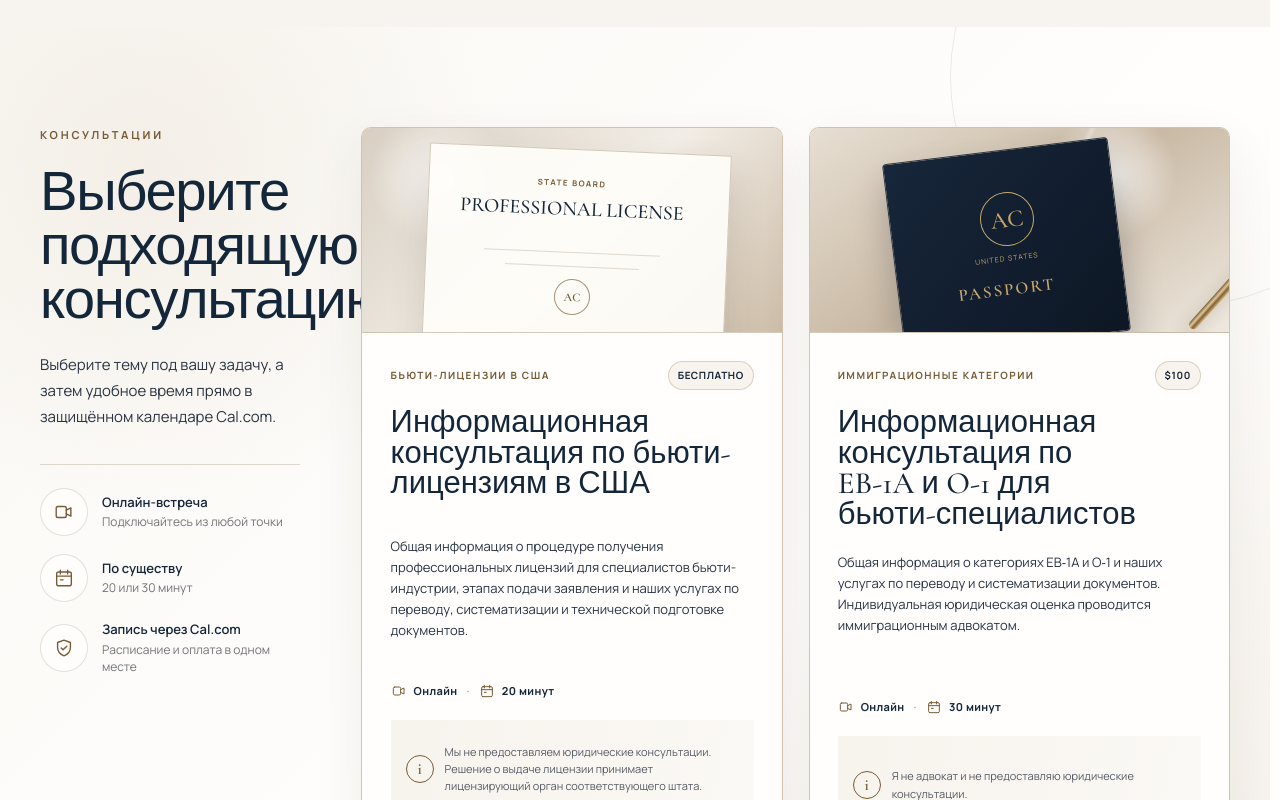
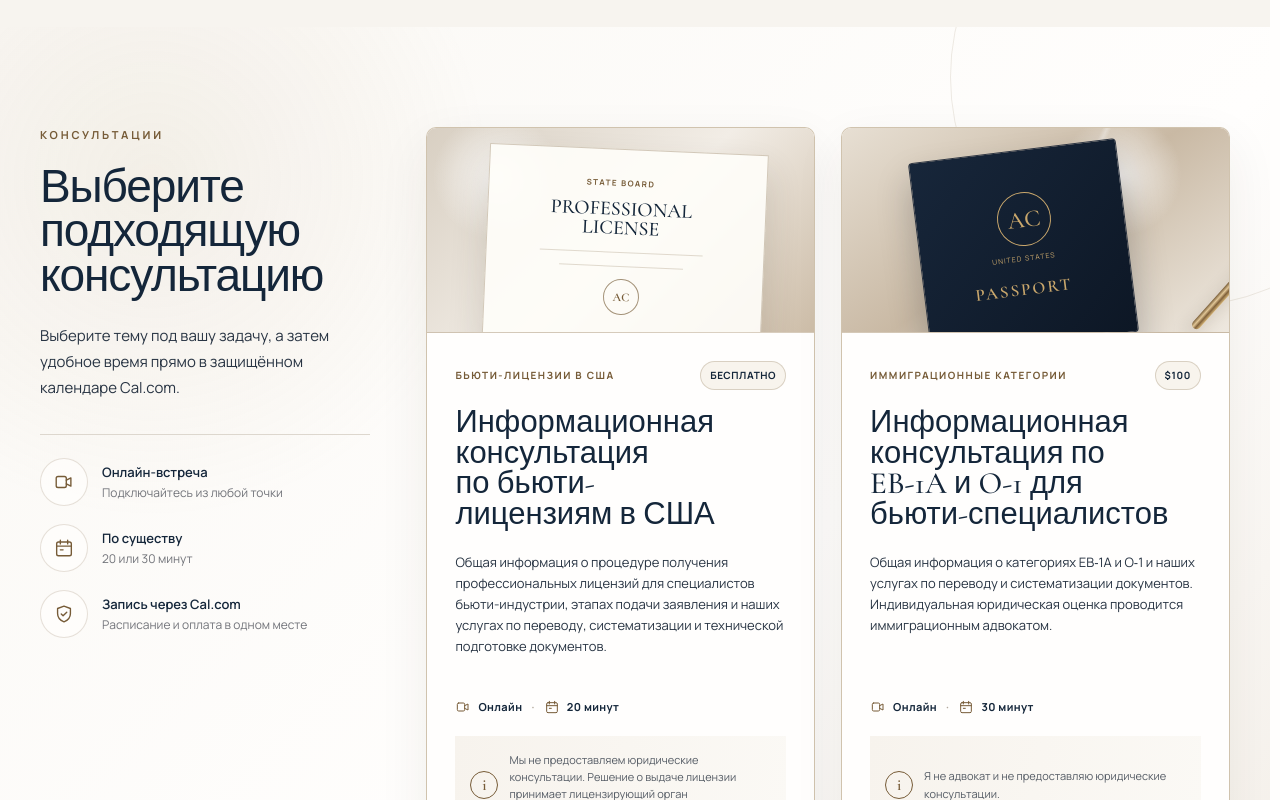
Before and after one commit to ibpaassoc/Andreeva-Consulting, a Next.js app: page / in a window 1280 px wide. Shown: the part 5480-6280 px from the top of the page. Built offline with nearby package versions, Linux system fonts and the light colour scheme.

Commit message:
fix: prevent consultation intro overlap

```diff
--- a/app/globals.css
+++ b/app/globals.css
@@ -1250,8 +1250,8 @@ body:has(.service-dialog[open]) {
 .consultation-layout {
   position: relative;
   display: grid;
-  grid-template-columns: minmax(260px, 0.42fr) minmax(0, 1.58fr);
-  gap: clamp(36px, 4.8vw, 82px);
+  grid-template-columns: minmax(280px, 330px) minmax(0, 1fr);
+  gap: clamp(42px, 4.4vw, 72px);
   align-items: start;
 }
 .consultation-intro {
@@ -1259,13 +1259,14 @@ body:has(.service-dialog[open]) {
   top: 130px;
 }
 .booking-section h2 {
-  max-width: 430px;
-  font-size: clamp(48px, 4.4vw, 70px);
+  max-width: 330px;
+  font-size: clamp(46px, 3.6vw, 60px);
   line-height: 0.96;
   text-wrap: balance;
+  overflow-wrap: anywhere;
 }
 .booking-lead {
-  max-width: 410px;
+  max-width: 330px;
   margin: 25px 0 34px;
   font-size: 15px;
   line-height: 1.72;
```
